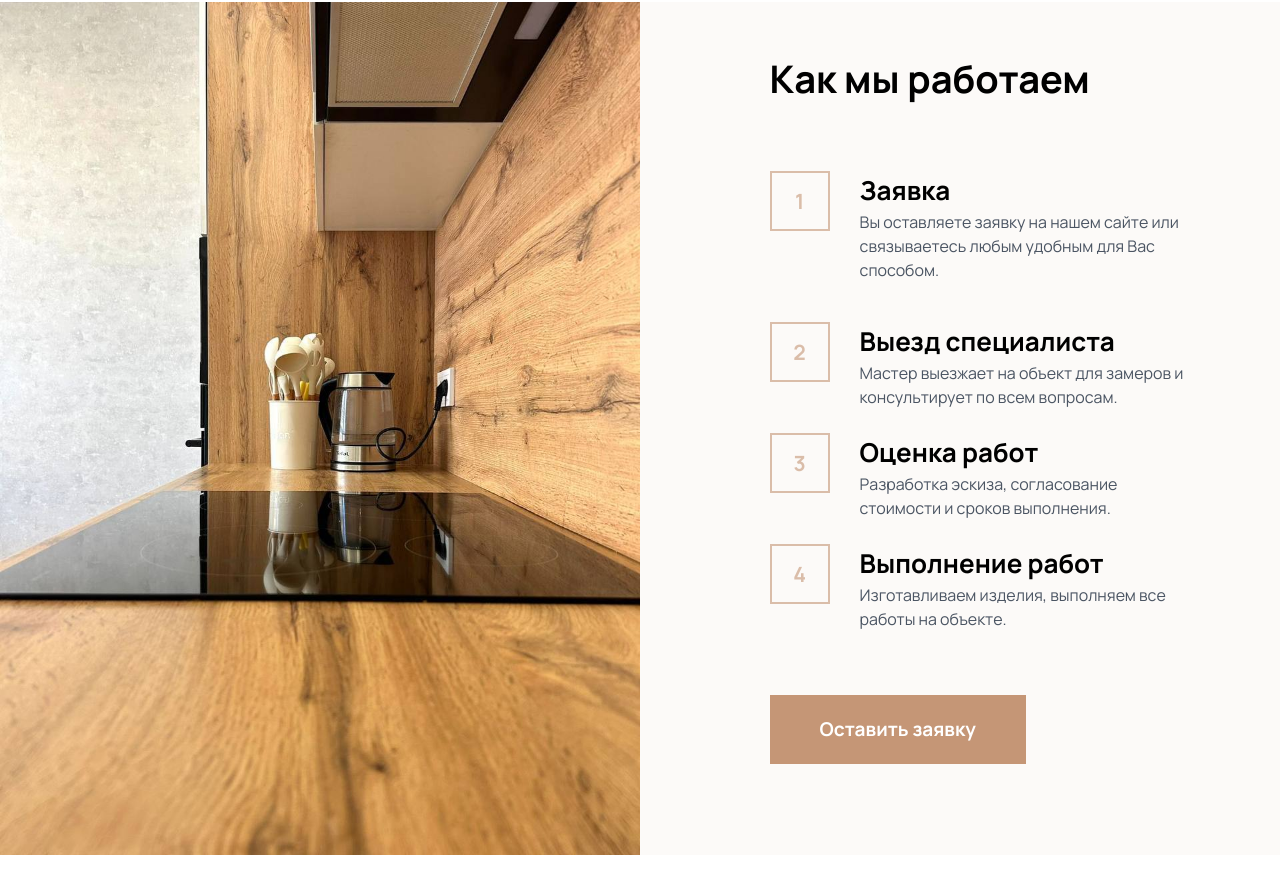
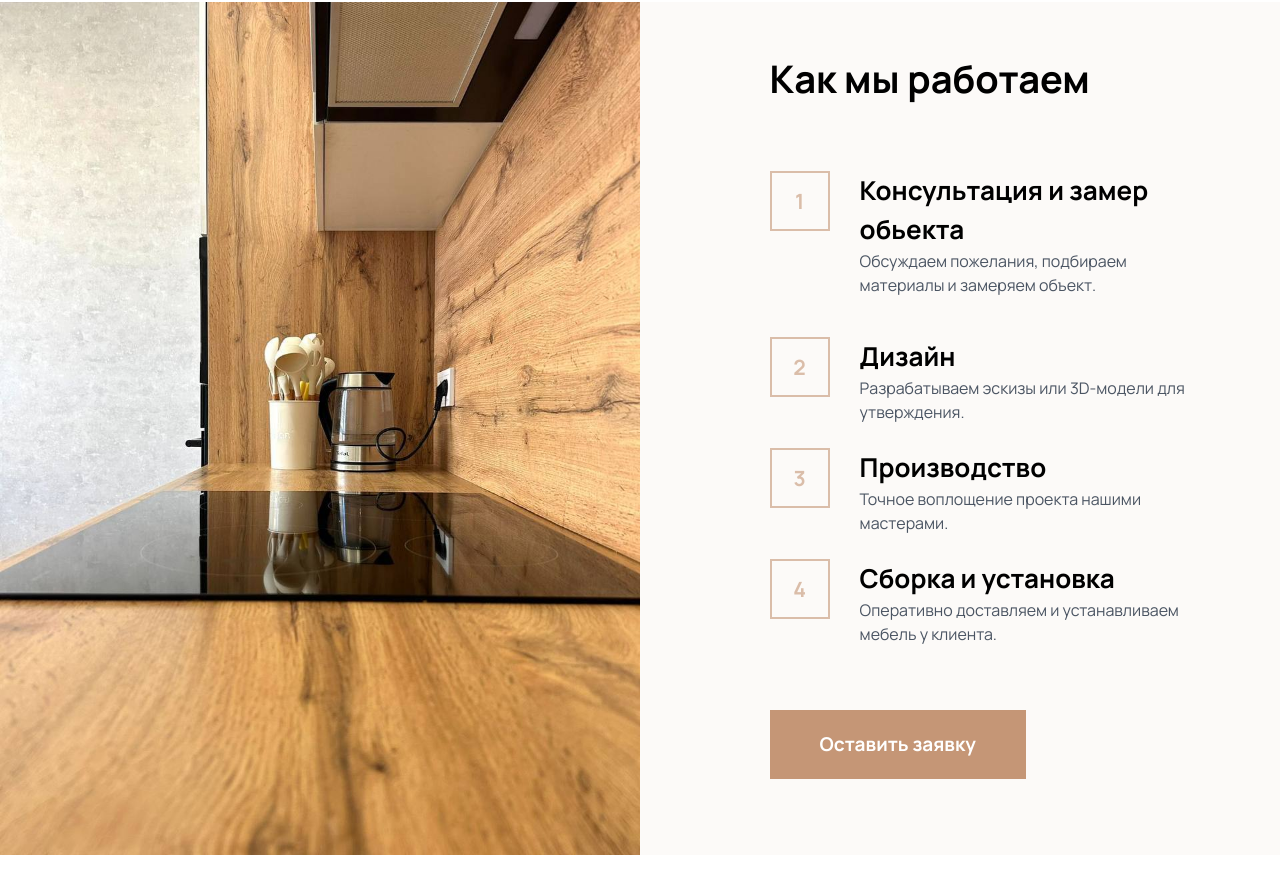
Before and after one commit to lyerzhanl/turan-home, a React (Vite) app: page / in a window 1280 px wide. Shown: the part 1872-2766 px from the top of the page. Built offline with nearby package versions, Linux system fonts and the light colour scheme.

Commit message:
add: external links

```diff
--- a/package.json
+++ b/package.json
@@ -10,6 +10,7 @@
     "preview": "vite preview"
   },
   "dependencies": {
+    "emailjs-com": "^3.2.0",
     "react": "^18.3.1",
     "react-dom": "^18.3.1"
   },
--- a/src/components/AboutCompany.jsx
+++ b/src/components/AboutCompany.jsx
@@ -1,6 +1,6 @@
 const AboutCompany = () => {
   return (
-    <section className="py-12 bg-[#FCFAF8] h-auto md:h-[80vh] lg:h-[120vh] flex items-center justify-center">
+    <section className="py-12 bg-[#FCFAF8] h-auto md:h-[80vh] lg:h-[120vh] flex items-center justify-center" id="about">
       <div
         className="relative flex items-center w-full px-4 md:px-0"
         style={{ maxWidth: "1320px", margin: "0 auto", height: "90%" }}
@@ -63,24 +63,19 @@ const AboutCompany = () => {
             className="text-[17px] text-gray-600 mb-4"
             style={{ lineHeight: "1.5" }}
           >
-            Наша компания вот уже более 5 лет работает на рынке услуг по
-            производству мебели. Мы работаем по индивидуальным эскизам и
-            предоставляем своим клиентам качественную, прочную и удобную мебель по
-            выгодным ценам.
+            Мы - TURAN HOME, команда профессионалов с 7-летним
+            опытом работы в сфере производства мебели. За эти годы
+            мы заслужили доверие наших клиентов, предлагая
+            стильные, функциональные и индивидуальные решения
+            для вашего дома или офиса.
           </p>
           <p
             className="text-[17px] text-gray-600 mb-4"
             style={{ lineHeight: "1.5" }}
           >
-            Почему вот уже 5 лет количество благодарных клиентов непрестанно
-            растет, как и наша репутация, а положительные отзывы о нас множатся?
-          </p>
-          <p
-            className="text-[17px] text-gray-600"
-            style={{ lineHeight: "1.5" }}
-          >
-            Мы гарантируем, что заказанная у нас мебель, украсит любой дом или
-            офис.
+            Наша цель — воплощать ваши идеи в реальность,
+            создавая мебель, которая сочетает комфорт, эстетику и
+            долговечность.
           </p>
         </div>
       </div>
--- a/src/components/CompletedWorks.jsx
+++ b/src/components/CompletedWorks.jsx
@@ -9,7 +9,7 @@ const CompletedWorks = () => {
   ];
 
   return (
-    <section className="py-[48px] mb-12 bg-white">
+    <section className="py-[48px] mb-12 bg-white" id="photo">
       <div
         className="container mx-auto text-center px-4"
         style={{ maxWidth: "1320px" }}
@@ -81,7 +81,7 @@ const CompletedWorks = () => {
           <button
             className="px-[50px] py-[20px] bg-[#c59676] text-white font-bold text-[19px] hover:bg-orange-500 transition"
           >
-            Оставить заявку
+            <a href="#contacts">Оставить заявку</a>
           </button>
         </div>
       </div>
--- a/src/components/Cta.jsx
+++ b/src/components/Cta.jsx
@@ -1,6 +1,7 @@
 const CostEstimateForm = () => {
   return (
-    <section className="py-12 flex items-center md:h-[90vh]"
+    <section
+      className="py-12 flex items-center md:h-[90vh]"
       style={{
         backgroundImage: "url('/img/29.jpg')",
         backgroundRepeat: "no-repeat",
@@ -18,7 +19,13 @@ const CostEstimateForm = () => {
         </h2>
 
         {/* Форма */}
-        <form className="md:max-w-[70%]" style={{width: "100%"}}>
+        <form
+          className="md:max-w-[70%]"
+          style={{ width: "100%" }}
+          action="mailto:turanhomeast@gmail.com"
+          method="POST"
+          encType="text/plain"
+        >
           <div className="grid grid-cols-1 md:grid-cols-2 gap-4 mb-6">
             {/* Поле "Имя" */}
             <div>
@@ -73,11 +80,9 @@ const CostEstimateForm = () => {
               className="mt-1"
               required
             />
-            <label
-              htmlFor="agreement"
-              className="ml-2 text-gray-700"
-            >
-              <span className="text-[#FF0000]">*</span> Я согласен на обработку моих{" "}
+            <label htmlFor="agreement" className="ml-2 text-gray-700">
+              <span className="text-[#FF0000]">*</span> Я согласен на обработку
+              моих{" "}
               <a href="#" className="text-[#c59676] hover:underline">
                 персональных данных
               </a>
--- a/src/components/HeroSection.jsx
+++ b/src/components/HeroSection.jsx
@@ -14,16 +14,20 @@ const HeroSection = () => {
           </p>
           <div className="flex flex-col w-full lg:flex-row space-y-2 lg:space-y-0 lg:space-x-4 justify-center lg:justify-start">
             <button className="px-10 text-[19px] font-bold py-5 bg-[#c59676] text-white hover:bg-[#c59676] transition">
-              Оставить заявку
+              <a href="#contacts">Оставить заявку</a>
             </button>
-            <button className="px-10 py-5 text-[19px] font-bold border-2 border-[#c59676] text-[#c59676] hover:bg-[#c59676] hover:text-white transition">
+            <button
+              className="px-10 py-5 text-[19px] font-bold border-2 border-[#c59676] text-[#c59676] hover:bg-[#c59676] hover:text-white transition"
+              onClick={() => window.open('/portfolio.pdf', '_blank')}
+            >
               Получить каталог
             </button>
           </div>
         </div>
 
         {/* Image */}
-        <div className="mt-8 md:mt-0 w-full md:w-3/4 lg:h-[100vh] md:absolute md:z-10 md:top-0 md:right-[-30%] lg:right-[-25%]">
+        <div
+          className="mt-8 md:mt-0 w-full md:w-3/4 lg:h-[100vh] md:absolute md:z-10 md:top-0 md:right-[-30%] lg:right-[-25%]">
           <img src="/img/13.jpg" alt="Hero" className="w-full h-64 md:h-full" />
         </div>
       </div>
--- a/src/components/HowWeWork.jsx
+++ b/src/components/HowWeWork.jsx
@@ -1,33 +1,32 @@
 const steps = [
   {
     id: 1,
-    title: "Заявка",
-    description:
-      "Вы оставляете заявку на нашем сайте или связываетесь любым удобным для Вас способом.",
+    title: "Консультация и замер обьекта",
+    description: "Обсуждаем пожелания, подбираем материалы и замеряем объект.",
   },
   {
     id: 2,
-    title: "Выезд специалиста",
+    title: "Дизайн",
     description:
-      "Мастер выезжает на объект для замеров и консультирует по всем вопросам.",
+      "Разрабатываем эскизы или 3D-модели для утверждения.",
   },
   {
     id: 3,
-    title: "Оценка работ",
+    title: "Производство",
     description:
-      "Разработка эскиза, согласование стоимости и сроков выполнения.",
+      "Точное воплощение проекта нашими мастерами.",
   },
   {
     id: 4,
-    title: "Выполнение работ",
+    title: "Сборка и установка",
     description:
-      "Изготавливаем изделия, выполняем все работы на объекте.",
+      "Оперативно доставляем и устанавливаем мебель у клиента.",
   },
 ];
 
 const HowWeWork = () => {
   return (
-    <section className="py-12 h-[120%]">
+    <section className="py-12 h-[120%]" id="process">
       <div className="mx-auto flex flex-col lg:flex-row md:px-4 lg:px-0">
         {/* Изображение */}
         <div className="lg:w-1/2 bg-gray-200 h-64 lg:h-auto">
@@ -65,7 +64,7 @@ const HowWeWork = () => {
           {/* Кнопка */}
           <div className="mt-16 lg:ml-[15%]">
             <button className="px-[50px] py-[20px] bg-[#c59676] text-white font-bold text-[19px] hover:bg-orange-500 transition">
-              Оставить заявку
+              <a href="#contacts">Оставить заявку</a>
             </button>
           </div>
         </div>
--- a/src/components/Navbar.jsx
+++ b/src/components/Navbar.jsx
@@ -12,22 +12,16 @@ const Navbar = () => {
             Продукты
           </a>
           <a href="#process" className="text-[18px] text-black font-bold">
-            Схема работы
+            Процесс работы
           </a>
           <a href="#photo" className="text-[18px] text-black font-bold">
-            Фото
+            Портфолио
           </a>
           <a href="#about" className="text-[18px] text-black font-bold">
             О нас
           </a>
-          <a href="#faq" className="text-[18px] text-black font-bold">
-            ЧаВо
-          </a>
-          <a href="#reviews" className="text-[18px] text-black font-bold">
-            Отзывы
-          </a>
           <a href="#contacts" className="text-[18px] text-black font-bold">
-            Контакты, карты
+            Контакты
           </a>
         </nav>
 
--- a/src/components/ProductCategories.jsx
+++ b/src/components/ProductCategories.jsx
@@ -9,7 +9,7 @@ const ProductCategories = () => {
   ];
 
   return (
-    <section className="py-12">
+    <section className="py-12" id="products">
       <div className="container mx-auto text-center" style={{ maxWidth: '1320px' }}>
         <h2 className="text-[38px] font-bold mb-8">
           Мебель любого дизайна и конфигурации
@@ -25,7 +25,8 @@ const ProductCategories = () => {
               {/* Название категории */}
               <h3 className="text-[22px] font-bold mb-6">{category.title}</h3>
               {/* Кнопка */}
-              <button className="py-[25px] px-[20px] w-full border-[#d4b19a] text-[#000] font-bold border-2 transition">
+              <button className="py-[25px] px-[20px] w-full border-[#d4b19a] text-[#000] font-bold border-2 transition"
+                      onClick={() => window.open('/portfolio.pdf', '_blank')}>
                 Получить каталог
               </button>
             </div>
```
Also changed, not shown: src/components/Footer.jsx (+29 -9 lines), 2 other files (tests, documents, lock files or other folders). Lines whose indentation alone changed are shown as unchanged.
